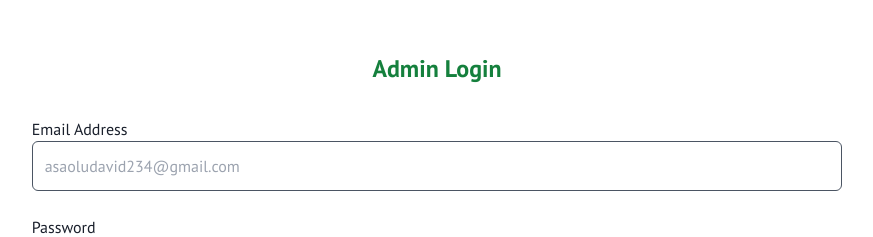
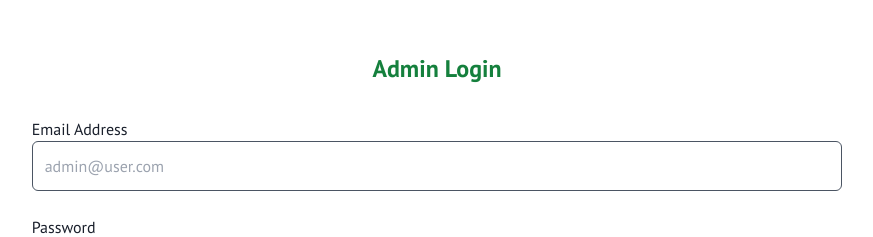
Before and after one commit to dha-stix/evoting-app, a Next.js app: page /admin/login in a window 1280 px wide. Shown: the part 189-426 px from the top of the page, without its empty margins (203-1076 px from the left). Built offline with nearby package versions, Linux system fonts and the light colour scheme.

Commit message:
Update page.tsx

```diff
--- a/src/app/admin/login/page.tsx
+++ b/src/app/admin/login/page.tsx
@@ -61,7 +61,7 @@ export default function Login() {
 					type='email'
 					id='email'
 					{...register("email")}
-					placeholder="asaoludavid234@gmail.com"
+					placeholder="admin@user.com"
 					className='border-[1px] border-gray-600 rounded-md p-3 w-full '
 				/>
 				<p className='text-red-500 text-xs'>{errors.email?.message}</p>
```
